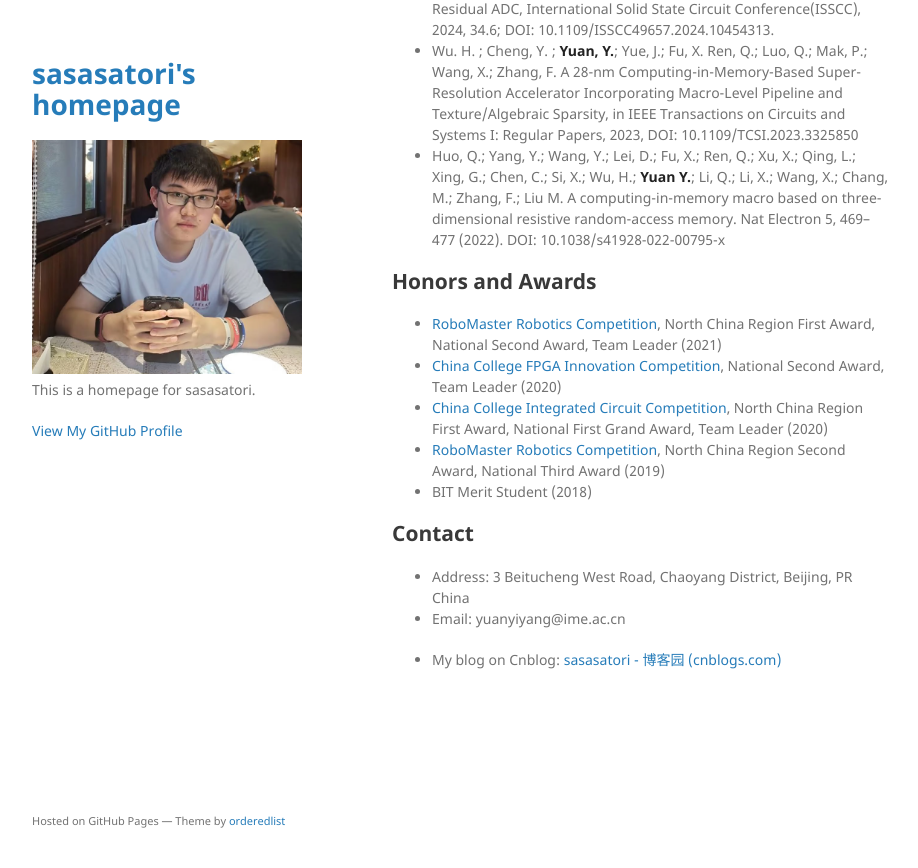
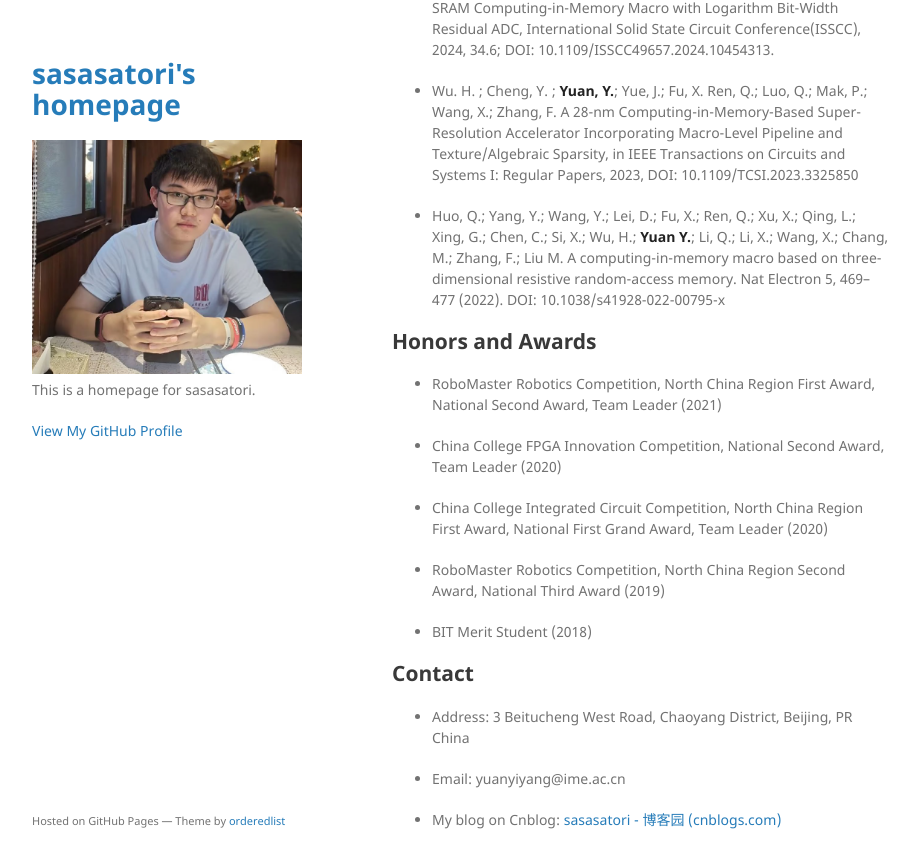
Before and after one commit to sasasatori/sasasatori.github.io, a Jekyll site: the page built from index.md, in a window 1280 px wide and 900 px high, scrolled down 793 px. Shown: the top 868 px of the window, without its empty margins (178-1096 px from the left). Built offline with Jekyll 4.4.1, drawn with Linux system fonts in a browser that asks for light colours; our own code applies the rules of GitHub Pages for plain Markdown files; part of the change alters nothing that is shown.

Commit message:
update format

```diff
--- a/index.md
+++ b/index.md
@@ -16,20 +16,28 @@ Sep. 2017 - Jun. 2021: **Beijing Institute of Technology**
 - Zhu, J.; **Yuan, Y.**; Nie, L.; Tang, W.; Li, M; Wu, H.; Zhao, X.; Xing, G.; Zhang, F. "A 28nm 75.6KOPS 13nJ Computing-in-Memory Pipeline Number Theoretic Transform Accelerator for PQC", DOI: 10.1109/TCSII.2024.3481996
 
 - Wu, H.; Cheng, Y. ; **Yuan, Y.**; Yue, J.; Li, X.; Wang, X.; Zhang, F. "A 28-nm 19.9-to-258.5-TOPS/W 8b Digital Computing-in-Memory Processor With Two-Cycle Macro Featuring Winograd-Domain Convolution and Macro-Level Parallel Dual-Side Sparsity," in IEEE Journal of Solid-State Circuits, DOI: 10.1109/JSSC.2024.3409356.
+
 - **Yuan, Y.**; Yang, Y.; Wang, X.; Li, X.; Ma, C.; Chen, Q.; Tang, M.; Wei, X.; Hou, Z.; Zhu, J.; Wu, H.; Ren, Q.; Xing, G.; Mak, P.; Zhang, F. A 28nm 72.12TFLOPS/W Hybrid-Domain Outer-Product Based Floating-Point SRAM Computing-in-Memory Macro with Logarithm Bit-Width Residual ADC, International Solid State Circuit Conference(ISSCC), 2024, 34.6; DOI: 10.1109/ISSCC49657.2024.10454313.
+
 - Wu. H. ; Cheng, Y. ; **Yuan, Y.**; Yue, J.; Fu, X. Ren, Q.; Luo, Q.; Mak, P.; Wang, X.; Zhang, F. A 28-nm Computing-in-Memory-Based Super-Resolution Accelerator Incorporating Macro-Level Pipeline and Texture/Algebraic Sparsity, in IEEE Transactions on Circuits and Systems I: Regular Papers, 2023, DOI: 10.1109/TCSI.2023.3325850
+
 - Huo, Q.; Yang, Y.; Wang, Y.; Lei, D.; Fu, X.; Ren, Q.; Xu, X.; Qing, L.; Xing, G.; Chen, C.; Si, X.; Wu, H.; **Yuan Y.**; Li, Q.; Li, X.; Wang, X.; Chang, M.; Zhang, F.; Liu M. A computing-in-memory macro based on three-dimensional resistive random-access memory. Nat Electron 5, 469–477 (2022). DOI: 10.1038/s41928-022-00795-x
 
 
 ## Honors and Awards
-- [RoboMaster Robotics Competition](https://www.robomaster.com/zh-CN), North China Region First Award, National Second Award, Team Leader (2021)
-- [China College FPGA Innovation Competition](http://www.fpgachina.cn/index), National Second Award, Team Leader (2020)
-- [China College Integrated Circuit Competition](http://univ.ciciec.com/col.jsp?id=110), North China Region First Award, National First Grand Award, Team Leader (2020)
-- [RoboMaster Robotics Competition](https://www.robomaster.com/zh-CN), North China Region Second Award, National Third Award (2019)
+- RoboMaster Robotics Competition, North China Region First Award, National Second Award, Team Leader (2021)
+
+- China College FPGA Innovation Competition, National Second Award, Team Leader (2020)
+
+- China College Integrated Circuit Competition, North China Region First Award, National First Grand Award, Team Leader (2020)
+
+- RoboMaster Robotics Competition, North China Region Second Award, National Third Award (2019)
+
 - BIT Merit Student (2018)
 
 ## Contact
 - Address: 3 Beitucheng West Road, Chaoyang District, Beijing, PR China
+
 - Email: yuanyiyang@ime.ac.cn
 
 - My blog on Cnblog: [sasasatori - 博客园 (cnblogs.com)](https://www.cnblogs.com/sasasatori)
```
